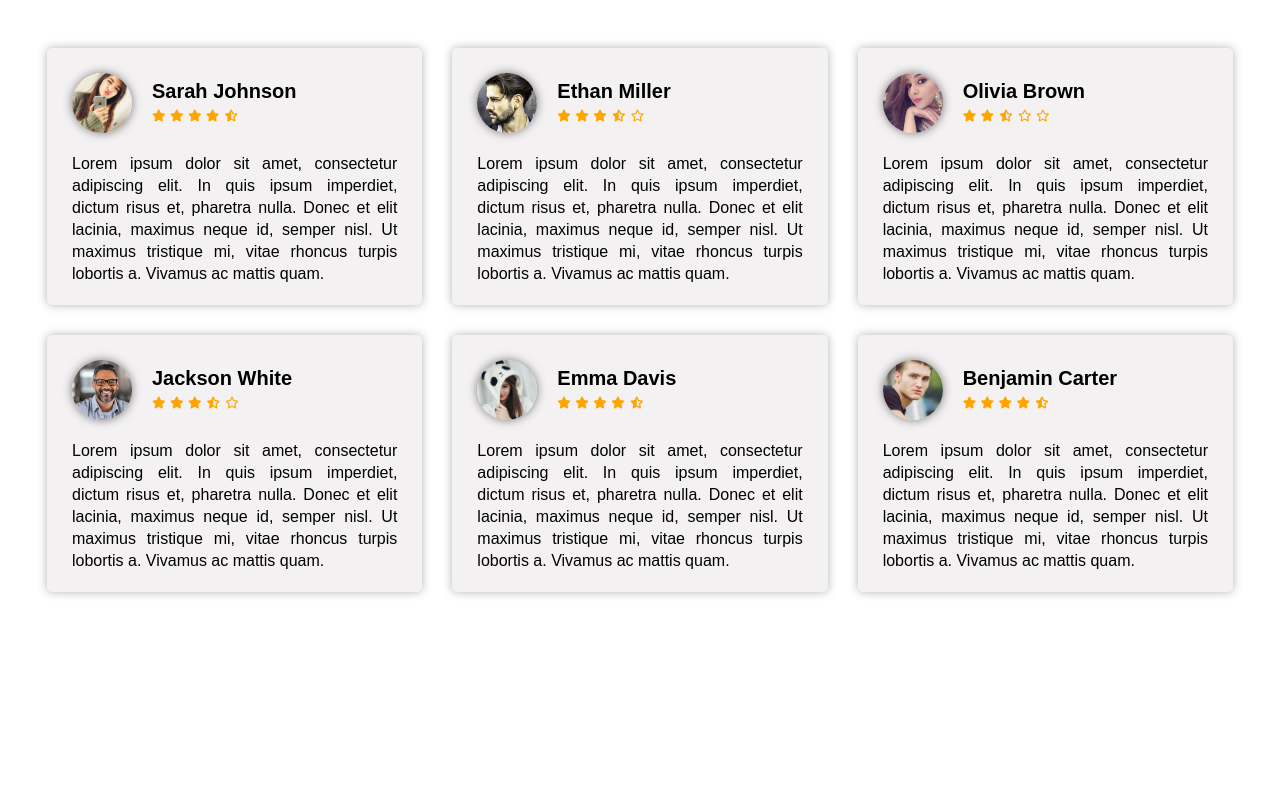
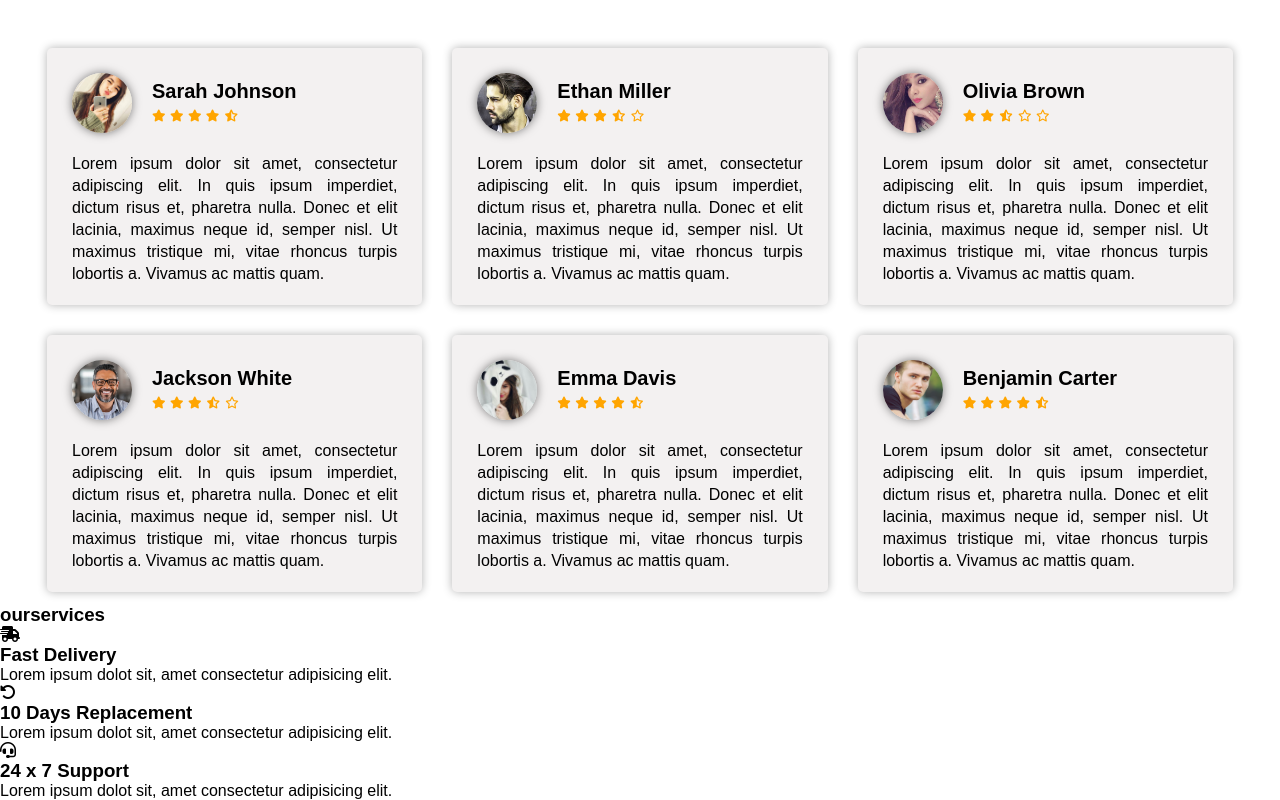
Before and after one commit to PedroPenhaa/Shoes-page-, a plain HTML site: page index.html in a window 1280 px wide. Shown: the part 3097-3897 px from the top of the page. Before the commit the page ends 3704 px from the top, so only its background shows below. Drawn offline with Linux system fonts and the light colour scheme.

Commit message:
services_html

```diff
--- a/index.html
+++ b/index.html
@@ -543,6 +543,39 @@
 
         </section>
 
+        <section class="services" id="Services">
+            <h1>our<span>services</span></h1>
+
+            <div class="services_cards">
+                <div class="services_box">
+                     <i class="fa-solid fa-truck-fast"></i>
+                     <h3>Fast Delivery</h3>
+                     <p>
+                        Lorem ipsum dolot sit, amet consectetur adipisicing elit.
+                     </p>
+                </div>
+
+                <div class="services_box">
+                    <i class="fa-solid fa-rotate-left"></i>
+                    <h3>10 Days Replacement</h3>
+                    <p>
+                       Lorem ipsum dolot sit, amet consectetur adipisicing elit.
+                    </p>
+               </div>
+
+               <div class="services_box">
+                <i class="fa-solid fa-headset"></i>
+                <h3>24 x 7 Support</h3>
+                <p>
+                   Lorem ipsum dolot sit, amet consectetur adipisicing elit.
+                </p>
+           </div>
+
+
+
+            </div>
+        </section>
+
 
     </section>
 </body>
```
